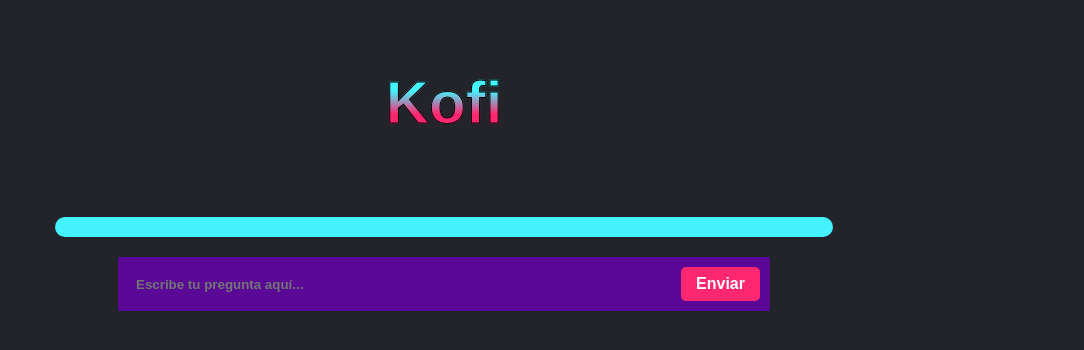
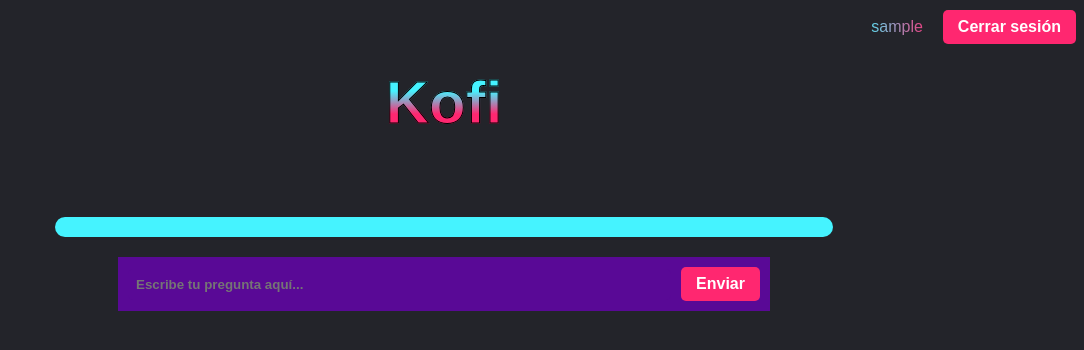
Before and after one commit to cristiansj/ChatBot_turismo, a Flask app: template myapp/templates/chatbot.html in a window 1280 px wide. Shown: the top 350 px of the page, without its empty margins (196-1280 px from the left). Run offline with Flask 3, Linux system fonts and the light colour scheme; the template is opened without the code that fills it: most values are stand-ins (such as "Sample title", 1, 10 or a date in 2020); parts of the project's set-up code (start-up, migrations or seed data) failed here and were passed over; some libraries are stand-ins or nearby versions.

Commit message:
Se modifico la interfaz del chatbot

```diff
--- a/myapp/app.py
+++ b/myapp/app.py
@@ -156,7 +156,7 @@ def guardar_conversacion(usuario, pr, rp, tag):
 app = Flask(__name__, static_folder='static')
 app.secret_key = 'my_secret_key'
 
-@app.route("/")
+@app.route("/", methods=['GET', 'POST'])
 def home():
     return render_template('login.html')
 
@@ -168,8 +168,10 @@ def login():
 
         cedula = request.form['cedula']
         if cedula in usuarios:
+            nombre = "Bienvenido compadre, "
+            nombre += usuarios[str(cedula)]['nombre']
             session['usuario_sesion'] = cedula
-            return render_template('chatbot.html')
+            return render_template('chatbot.html', username=nombre)
         else:
             return render_template('registro.html')
 
@@ -183,8 +185,10 @@ def registro():
 
         cedula = request.form['cedula']
         if cedula in usuarios:
+            nombre = "Bienvenido compadre, "
+            nombre += usuarios[str(cedula)]['nombre']
             session['usuario_sesion'] = cedula
-            return render_template('chatbot.html')
+            return render_template('chatbot.html', username=nombre)
         else:
             nombre = request.form['nombre']
             edad = int(request.form['edad'])
@@ -197,8 +201,10 @@ def registro():
             usuarios[cedula] = {"nombre": nombre,"edad":edad,"pais":pais,"ciudad":ciudad, "genero": genero}
             with open("files/usuarios.json", "w", encoding='utf-8') as file:
                 json.dump(usuarios, file)
+            nombreA = "Bienvenido compadre, "
+            nombreA += nombre
             session['usuario_sesion'] = cedula
-            return render_template('chatbot.html')
+            return render_template('chatbot.html', username=nombreA)
 
     return render_template('registro.html')
 
--- a/myapp/files/turismo.json
+++ b/myapp/files/turismo.json
@@ -124,6 +124,8 @@
             "museos cerca",
             "que museos hay en el quindio",
             "museos en el quindio",
+            "dame un buen museo para ir con la familia",
+            "museo familiar",
             "¿Podrías recomendarme algún museo interesante para visitar en el Quindío?",
             "¿Hay algún museo en particular que valga la pena visitar en esta región?",
             "Me gustaría explorar la historia y la cultura del Quindío, ¿hay museos recomendados?",
--- a/myapp/static/index_chatbot.css
+++ b/myapp/static/index_chatbot.css
@@ -95,3 +95,42 @@ span {
 #userInput button:hover {
     background-color: #d61c5a;
 }
+
+header {
+    position: relative;
+}
+
+#logoutContainer {
+    position: absolute;
+    top: 0;
+    right: 0;
+    display: flex;
+    align-items: center;
+}
+
+#username {
+    margin-right: 10px;
+    color: #fff;
+}
+
+.logoutButton {
+    background-color: #ff2770;
+    color: #fff;
+    border: none;
+    padding: 8px 15px;
+    font-size: 16px;
+    font-weight: bold;
+    border-radius: 5px;
+    cursor: pointer;
+    transition: background-color 0.3s ease;
+}
+
+.logoutButton:hover {
+    background-color: #d61c5a;
+}
+
+.bienvenido {
+    background: linear-gradient(to right, #45f3ff ,#ff2770);
+    -webkit-background-clip: text;
+    -webkit-text-fill-color: transparent;
+}
--- a/myapp/templates/chatbot.html
+++ b/myapp/templates/chatbot.html
@@ -10,6 +10,12 @@
 <body>
     <header>
         <h1>Kofi</h1>
+        <div id="logoutContainer">
+            <span id="username" class="bienvenido"></span>
+            <form method="post" action="{{ url_for('home') }}">
+                <button type="submit" class="logoutButton">Cerrar sesión</button>
+            </form>
+        </div>
     </header>
     <div id="chatbox">
     </div>
@@ -36,6 +42,9 @@
                 document.getElementById("buttonInput").click();
             }
         });
+
+        var username = "{{ username }}";
+        document.getElementById("username").textContent = username;
     </script>
     <script>
 
```
Also changed, not shown: 8 other files.
